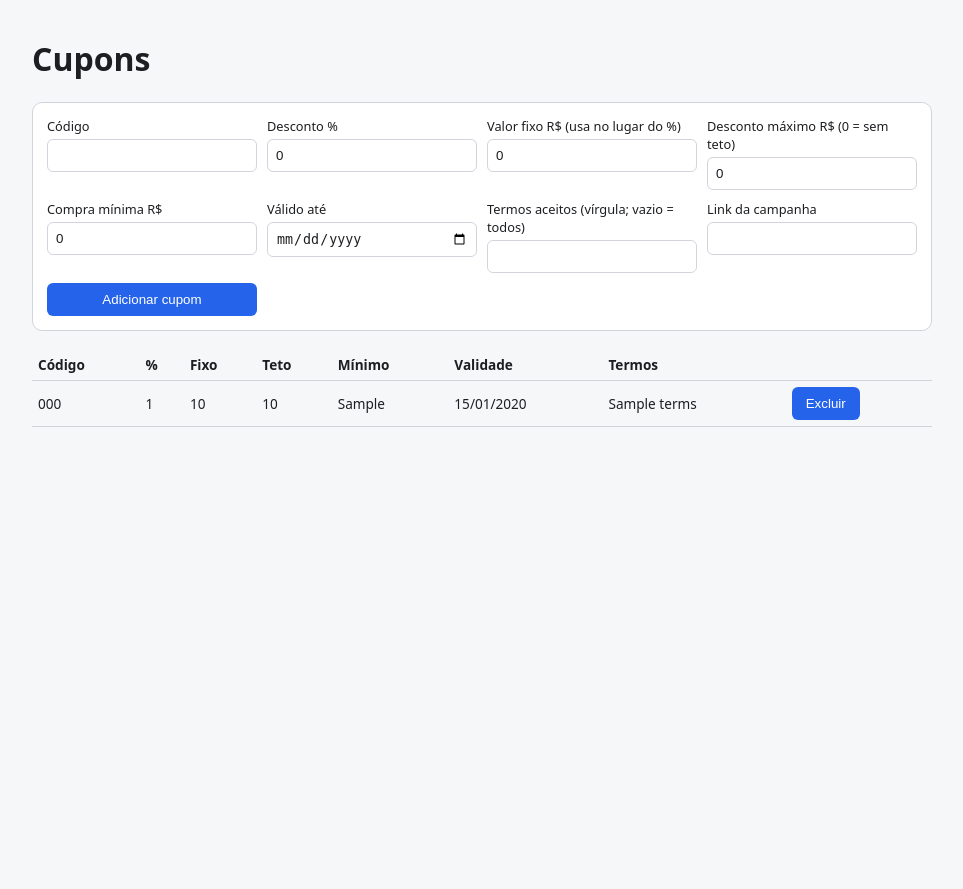
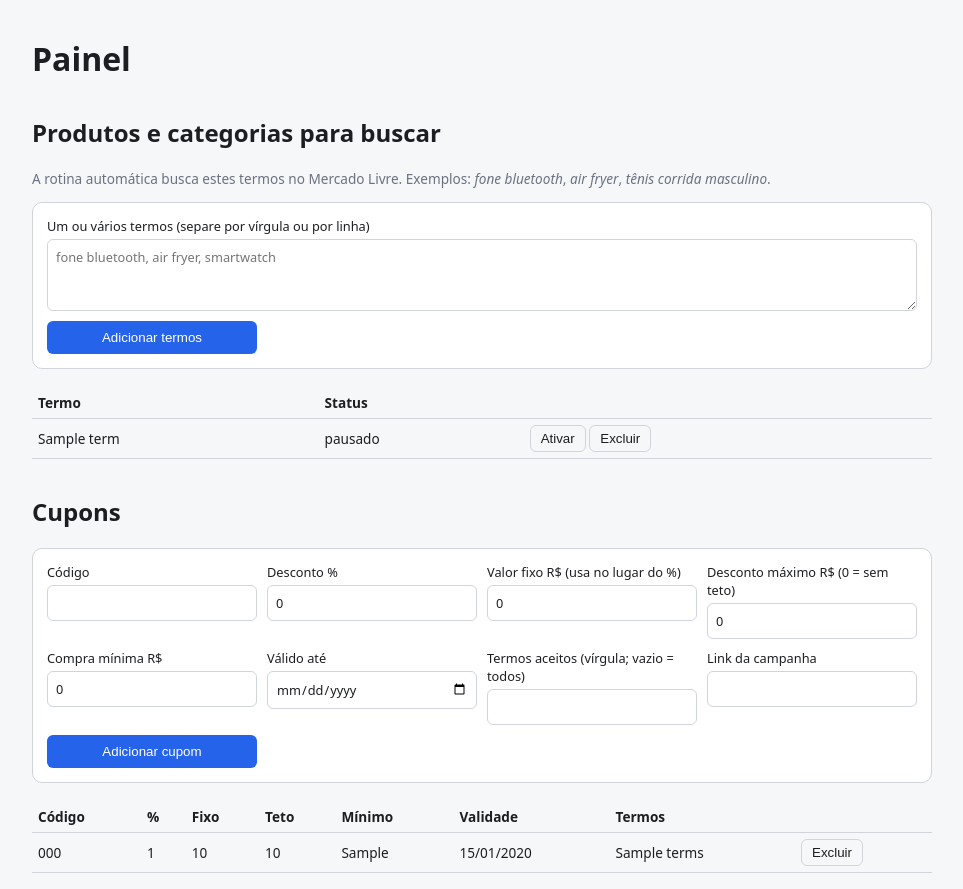
Before and after one commit to carlosstefano321-crypto/vendas-ml, a FastAPI app: template app/templates/admin.html in a window 1280 px wide. Shown: the whole page, without its empty margins (158-1121 px from the left). Before the commit the page ends 427 px from the top, so only its background shows below. Run offline with FastAPI, Linux system fonts and the light colour scheme; the template is opened without the code that fills it: most values are stand-ins (such as "Sample title", 1, 10 or a date in 2020).

Commit message:
Refactor admin panel layout and styles
Updated the admin panel HTML to improve structure and styling.

```diff
--- a/app/templates/admin.html
+++ b/app/templates/admin.html
@@ -1,19 +1,46 @@
 <!doctype html>
 <html lang="pt-BR">
 <head><meta charset="utf-8"><meta name="viewport" content="width=device-width, initial-scale=1">
-<title>Admin – cupons</title>
+<title>Admin</title>
 <style>
-:root{--bg:#f6f7f9;--text:#1c1e21;--card:#fff;--border:#d1d5db}
-@media (prefers-color-scheme:dark){:root{--bg:#111318;--text:#eceff4;--card:#1a1d24;--border:#2a2f3a}}
+:root{--bg:#f6f7f9;--text:#1c1e21;--card:#fff;--border:#d1d5db;--muted:#6b7280}
+@media (prefers-color-scheme:dark){:root{--bg:#111318;--text:#eceff4;--card:#1a1d24;--border:#2a2f3a;--muted:#9aa3b2}}
 body{font-family:system-ui,sans-serif;background:var(--bg);color:var(--text);max-width:900px;margin:0 auto;padding:16px}
 form.add{display:grid;grid-template-columns:repeat(auto-fit,minmax(180px,1fr));gap:10px;background:var(--card);padding:14px;border:1px solid var(--border);border-radius:10px}
 label{font-size:.8rem;display:flex;flex-direction:column;gap:4px}
-input{padding:8px;border:1px solid var(--border);border-radius:6px;background:transparent;color:inherit}
+input,textarea{padding:8px;border:1px solid var(--border);border-radius:6px;background:transparent;color:inherit;font:inherit}
 button{padding:9px 14px;border:0;border-radius:6px;background:#2563eb;color:#fff;cursor:pointer}
+button.sec{background:transparent;color:inherit;border:1px solid var(--border);padding:5px 10px}
 table{width:100%;border-collapse:collapse;margin-top:18px;font-size:.85rem}td,th{border-bottom:1px solid var(--border);padding:6px;text-align:left}
+.muted{color:var(--muted);font-size:.85rem}
+.inline{display:inline}
+h2{margin-top:36px}
 </style></head>
 <body>
-<h1>Cupons</h1>
+
+<h1>Painel</h1>
+
+<h2>Produtos e categorias para buscar</h2>
+<p class="muted">A rotina automática busca estes termos no Mercado Livre. Exemplos: <i>fone bluetooth</i>, <i>air fryer</i>, <i>tênis corrida masculino</i>.
+{% if not terms %}Nenhum termo cadastrado ainda: usando os termos de reserva ({{ fallback|join(", ") }}).{% endif %}</p>
+<form class="add" method="post" action="/admin/terms">
+<input type="hidden" name="token" value="{{ token }}">
+<label style="grid-column:1/-1">Um ou vários termos (separe por vírgula ou por linha)
+<textarea name="terms" rows="3" required placeholder="fone bluetooth, air fryer, smartwatch"></textarea></label>
+<button type="submit">Adicionar termos</button>
+</form>
+<table>
+<tr><th>Termo</th><th>Status</th><th></th></tr>
+{% for t in terms %}
+<tr><td>{{ t.term }}</td><td>{{ "ativo" if t.active else "pausado" }}</td>
+<td>
+<form class="inline" method="post" action="/admin/terms/{{ t.id }}/toggle"><input type="hidden" name="token" value="{{ token }}"><button class="sec">{{ "Pausar" if t.active else "Ativar" }}</button></form>
+<form class="inline" method="post" action="/admin/terms/{{ t.id }}/delete"><input type="hidden" name="token" value="{{ token }}"><button class="sec">Excluir</button></form>
+</td></tr>
+{% endfor %}
+</table>
+
+<h2>Cupons</h2>
 <form class="add" method="post" action="/admin/coupons">
 <input type="hidden" name="token" value="{{ token }}">
 <label>Código<input name="code" required></label>
@@ -31,7 +58,7 @@ table{width:100%;border-collapse:collapse;margin-top:18px;font-size:.85rem}td,th
 {% for c in coupons %}
 <tr><td>{{ c.code }}</td><td>{{ c.percent }}</td><td>{{ c.fixed_amount }}</td><td>{{ c.max_discount }}</td><td>{{ c.min_purchase }}</td>
 <td>{{ c.valid_until.strftime('%d/%m/%Y') if c.valid_until else '—' }}</td><td>{{ c.terms or 'todos' }}</td>
-<td><form method="post" action="/admin/coupons/{{ c.id }}/delete"><input type="hidden" name="token" value="{{ token }}"><button>Excluir</button></form></td></tr>
+<td><form method="post" action="/admin/coupons/{{ c.id }}/delete"><input type="hidden" name="token" value="{{ token }}"><button class="sec">Excluir</button></form></td></tr>
 {% endfor %}
 </table>
 </body></html>
```
